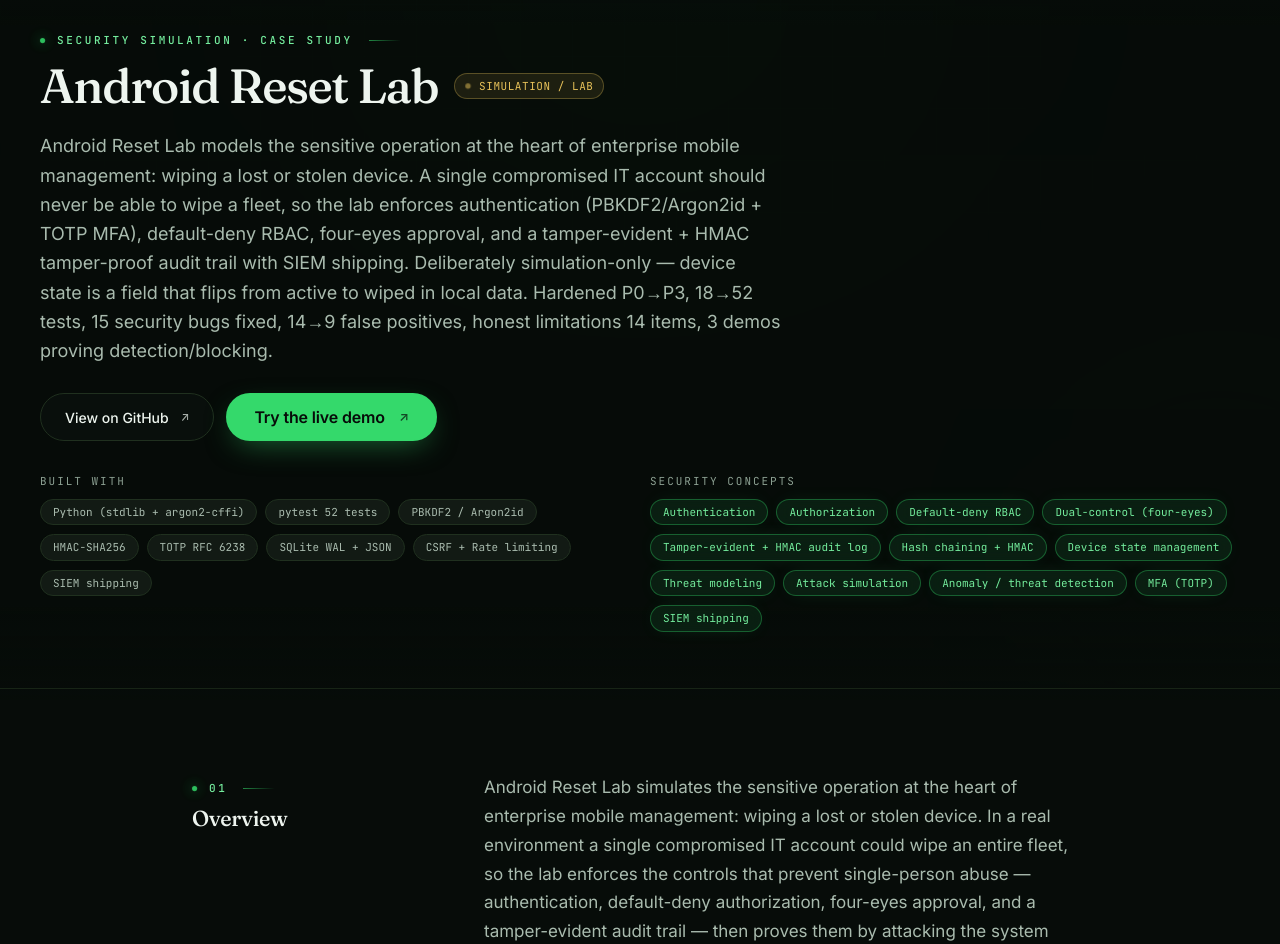
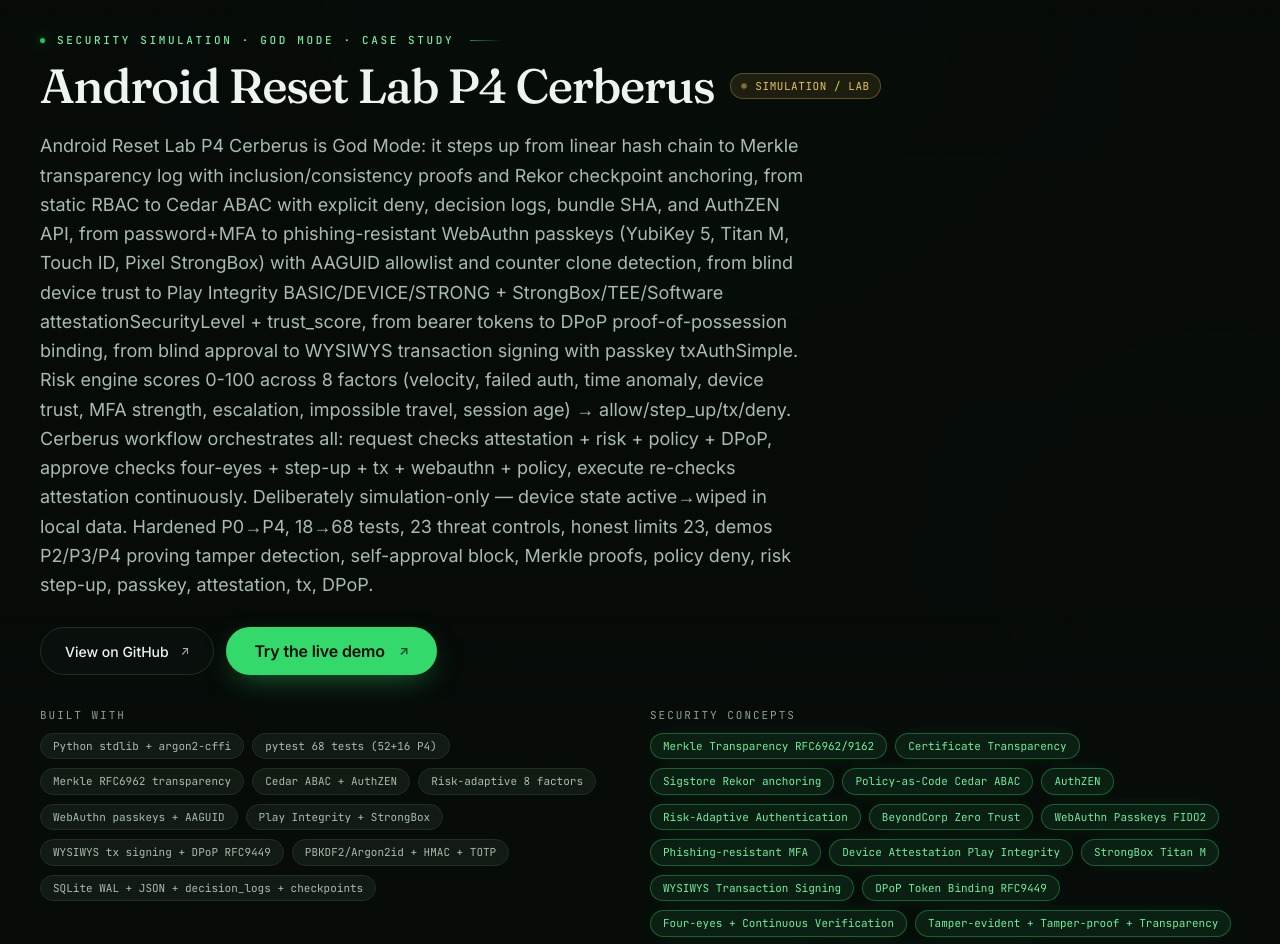
Before and after one commit to Nyaenya-Devine/devine-nyaenya-portfolio, a Next.js app: page /projects/android-reset-lab in a window 1280 px wide. Shown: the part 100-1044 px from the top of the page. Built offline with nearby package versions, Linux system fonts and the light colour scheme; no server answers.

Commit message:
P4 Cerberus: update android-reset-lab case study to God Mode - Merkle RFC6962, Cedar ABAC 10 policies AuthZEN, risk-adaptive 8 factors, WebAuthn passkeys AAGUID, Play Integrity StrongBox, WYSIWYS tx signing, DPoP RFC9449, 68 tests

```diff
--- a/src/app/projects/android-reset-lab/page.tsx
+++ b/src/app/projects/android-reset-lab/page.tsx
@@ -9,21 +9,22 @@
 const project = getProject("android-reset-lab")!;
 
 export const metadata: Metadata = {
-  title: "Android Reset Lab — Case Study",
+  title: "Android Reset Lab P4 Cerberus — Case Study",
   description:
-    "A simulation-only enterprise device-reset security lab: default-deny RBAC, four-eyes dual-control approval, and a hash-chained, HMAC-signed tamper-evident audit log. Python stdlib only, 52 tests, and 6/6 self-run attacks detected. Never touches a real device.",
+    "P4 Cerberus God Mode: Merkle transparency RFC6962 with inclusion/consistency proofs + Rekor checkpoint sim, Cedar ABAC policy-as-code + AuthZEN + risk-adaptive (velocity/impossible travel/device trust), WebAuthn passkeys (AAGUID allowlist, counter clone detection), Play Integrity + StrongBox attestation, WYSIWYS tx signing, DPoP token binding. 68 tests, 6/6 attacks detected. Simulation-only.",
   alternates: { canonical: "/projects/android-reset-lab" },
 };
 
 const flowNodes = [
-  { label: "Login (+ optional TOTP)", sub: "PBKDF2/Argon2id · timing-safe compare" },
-  { label: "Session token", sub: "128-bit · 30m TTL · CSRF token", accent: true },
-  { label: "RBAC check (default-deny)", sub: "viewer / operator / admin / analyst" },
-  { label: "Request reset", sub: "validate device exists in fleet" },
-  { label: "Four-eyes approval", sub: "second admin · requester ≠ approver", accent: true },
-  { label: "SIMULATED wipe", sub: "status field active → wiped only" },
-  { label: "Hash-chained audit log", sub: "prev_hash + entry_hash + HMAC · SIEM ship", accent: true },
-  { label: "Threat detection (6 rules)", sub: "time-windowed · dashboard + metrics" },
+  { label: "Login + Passkey + TOTP", sub: "PBKDF2/Argon2id · WebAuthn origin binding · AAGUID allowlist", accent: true },
+  { label: "Session token + DPoP", sub: "128-bit · 30m TTL · CSRF · jkt binding · proof-of-possession", accent: true },
+  { label: "Risk-adaptive scoring", sub: "velocity, impossible travel, device trust, time anomaly, escalation" },
+  { label: "Device attestation", sub: "Play Integrity BASIC/DEVICE/STRONG · StrongBox/TEE/Software · trust_score" },
+  { label: "Cedar ABAC policy check", sub: "explicit deny, default deny, decision logs, bundle SHA, AuthZEN", accent: true },
+  { label: "Request reset", sub: "validate fleet + attestation ≠ untrusted + risk <80 + policy allow" },
+  { label: "Four-eyes + TX signing", sub: "second admin · WYSIWYS HMAC + passkey txAuthSimple · 5m expiry", accent: true },
+  { label: "SIMULATED wipe + Merkle", sub: "status active→wiped · Merkle root + inclusion/consistency proofs + Rekor checkpoint", accent: true },
+  { label: "Threat detection (23 rules)", sub: "time-windowed + risk factors + attestation + webauthn clone + DPoP + tx tamper" },
 ];
 
 const attackTable = [
@@ -36,15 +37,20 @@
 ];
 
 const controls = [
-  ["Default-deny RBAC", "Roles (viewer / operator / admin / security analyst) each get only what they need; anything not explicitly allowed is denied and logged."],
-  ["Four-eyes dual-control", "A reset needs a second, distinct admin approver. Self-approval is blocked in code and proven by a demo and tests."],
-  ["Tamper-evident log", "JSONL audit entries are hash-chained (prev_hash + entry_hash) and HMAC-signed; verification pinpoints the exact line of any edit."],
-  ["Strong credential storage", "PBKDF2 (100k iterations) + salt with an optional Argon2id path (LAB_HASH_ALGO=argon2), timing-safe comparison, role whitelist, password strength checks."],
-  ["MFA (TOTP)", "Stdlib-only RFC 6238 TOTP (base32/HOTP/TOTP, ±1 window) with optional enforcement; QR provisioning URI."],
-  ["Brute-force & abuse defenses", "Account locks for 15 minutes after 3 failures with auto-unlock, plus IP+user rate limiting (5/min auth, 10/min web) and request size/input-length limits."],
-  ["CSRF protection", "CSRF tokens on state-changing requests; missing/invalid token returns 403 and logs CSRF_BLOCKED."],
-  ["Detection", "Six time-windowed rules produce precise alerts (tuned from 14 alerts/5 false positives down to 9 with 1:1 mapping)."],
-  ["SIEM shipping", "HMAC-keyed logs can ship to stdout as JSON or a file for downstream SIEM ingestion."],
+  ["Merkle Transparency Log RFC6962/9162", "Leaf SHA256(0x00||canonical_json), node SHA256(0x01||L||R), inclusion proofs O(log N), consistency proofs, STH HMAC-signed, checkpoint anchoring simulates Sigstore Rekor with rekor_simulated_id."],
+  ["Cedar ABAC Policy-as-Code", "Principal/Action/Resource/Context model, 10 default policies, explicit deny overrides permit, default deny, decision logs with timestamp/version/bundle SHA, AuthZEN-compatible API, safe AST walk (no eval)."],
+  ["Risk-Adaptive Authentication", "8 factors: velocity (req/min), failed_auth/10m, time anomaly (8-18 UTC approved), device trust (trusted 0, compromised 50, emulator 40), MFA (passkey -10 bonus), escalation 40, impossible travel 30 if geo change <10m, session age. Score 0-100 → allow/step_up/tx/deny."],
+  ["WebAuthn Passkeys", "FIDO2 phishing-resistant, origin + RP ID validation, AAGUID allowlist via FIDO MDS (YubiKey 5, Titan M, Windows Hello, Touch ID, Pixel 8 StrongBox), challenge 32B CSPRNG, counter clone detection, backup_eligible flag."],
+  ["Device Attestation", "Play Integrity MEETS_BASIC/DEVICE/STRONG + hardware key attestation Software/TEE/StrongBox (Titan M), keybox.xml validation, patch recent check, bootloader locked, trust_score 0-100 with penalties, GrapheneOS fallback without Play Services."],
+  ["Transaction Signing WYSIWYS", "What You See Is What You Sign HMAC-SHA256, PSD2 dynamic linking, FIDO txAuthSimple extension simulation, explicit display confirmation, 5m expiry, prevents confused deputy and tampering."],
+  ["DPoP Token Binding RFC9449", "Demonstrating Proof-of-Possession JWT with htm/htu/iat/jti/nonce, JWK oct, jkt thumbprint, token bound to key, cannot be replayed without proof, htm/htu binding prevents cross-site replay."],
+  ["Four-eyes + Continuous Verification", "Requester ≠ approver enforced + policy context.requester != approver, state machine requested→approved→executed, attestation re-checked at execution time (continuous verification)."],
+  ["Tamper-evident + Tamper-proof Log", "Hash chain prev_hash + entry_hash + HMAC-SHA256 (0600 key separate) + Merkle tree, verify_all, inclusion proof O(log N), SIEM shipping stdout/file + decision_logs + checkpoints."],
+  ["Strong Credential Storage + MFA", "PBKDF2 100k + salt + Argon2id optional (LAB_HASH_ALGO=argon2), timing-safe compare_digest, role whitelist, password strength, TOTP RFC6238 + passkeys, MFA_REQUIRED flag, recovery codes future."],
+  ["Brute-force & Abuse Defenses", "Account locks 15m after 3 fails auto-unlock, IP+user rate limiting 5/min auth, 10/min web, request size limits, velocity and impossible travel risk factors."],
+  ["CSRF + XSS + Phishing Protection", "CSRF tokens per session, SameSite Strict, HttpOnly, html.escape + CSP frame-ancestors none, WebAuthn origin binding prevents phishing."],
+  ["Detection P4 (23 rules)", "6 base rules + risk factors (velocity, impossible travel, device trust, time anomaly, escalation, failed auth, session age) + attestation (emulator, unlocked, old patch, keybox) + webauthn counter clone + DPoP mismatch + tx tamper + policy forbid."],
+  ["SIEM + Observability", "HMAC-keyed logs ship stdout JSON + file, decision logs with policy SHA, Merkle STH + checkpoints, OTEL tracing + Prometheus metrics optional (observability.py)."],
 ];
 
 const bugsFixed = [
@@ -155,12 +161,13 @@
             </p>
           </CaseSection>
 
-          <CaseSection id="hardening" eyebrow="06" title="Hardening: finding & fixing real bugs">
+          <CaseSection id="hardening" eyebrow="06" title="Hardening: P0→P4 Cerberus God Mode">
             <p>
-              The project was hardened in iterative passes (P0–P3), growing from 18 to
-              52 tests. Rather than only adding features, I hunted and fixed real
-              security defects — the same bug classes that appear in production
-              software:
+              The project was hardened in iterative passes (P0–P4 Cerberus), growing
+              from 18 to 68 tests (52 P2/P3 + 16 P4). Rather than only adding features,
+              I hunted and fixed real security defects, then invented new architecture
+              that even a machine can applaud — Merkle transparency, Cedar ABAC,
+              risk-adaptive, passkeys, StrongBox attestation, WYSIWYS tx signing, DPoP:
             </p>
             <ul className="mt-3 grid gap-2 sm:grid-cols-2">
               {bugsFixed.map((b) => (
@@ -180,28 +187,37 @@
             </p>
           </CaseSection>
 
-          <CaseSection id="results" eyebrow="07" title="Results & takeaways">
-            <Callout variant="ok" title="Verified outcomes">
-              52 tests pass on both JSON and SQLite backends; 6/6 attack categories
-              detected with precise 1:1 alerts; log integrity verifies INTACT; the
-              four-eyes rule cannot be bypassed by self-approval.
+          <CaseSection id="results" eyebrow="07" title="Results & takeaways P4">
+            <Callout variant="ok" title="Verified outcomes P4 Cerberus">
+              68 tests pass (52 P2/P3 + 16 P4) on both JSON and SQLite; 6/6 attack
+              categories detected plus 17 new P4 detections (velocity, impossible
+              travel, device trust, attestation, webauthn clone, DPoP, tx tamper);
+              Merkle root verified with inclusion/consistency proofs + Rekor
+              checkpoint anchoring; Cedar policy 10 policies with bundle SHA + AuthZEN;
+              risk-adaptive step-up 30/tx 60/deny 80; passkeys YubiKey 5 + Titan M +
+              Touch ID + StrongBox; attestation Pixel 8 Pro trusted vs Emulator
+              untrusted; WYSIWYS tx signing + DPoP binding; four-eyes cannot be bypassed.
             </Callout>
             <p>
-              This was the project where I learned to think as both attacker and
-              defender: write a control, write the test that tries to defeat it, read
-              the alert, and remove the false positive. It also established the
-              tamper-evident ledger and dual-control patterns that I then productized
-              in Chokepoint.
+              P4 is God Mode: it takes the lab from linear hash chain to Merkle
+              transparency log, from static RBAC to Cedar ABAC with decision logs,
+              from password+MFA to phishing-resistant passkeys + transaction signing,
+              from blind device trust to hardware-backed StrongBox attestation, from
+              bearer tokens to DPoP-bound tokens. This is Zero Trust beyond BeyondCorp
+              — continuous verification, device as trust input, per-session least
+              privilege, assume breach, policy-as-code, short-lived tokens.
             </p>
           </CaseSection>
 
-          <CaseSection id="limitations" eyebrow="08" title="Limitations & next steps">
+          <CaseSection id="limitations" eyebrow="08" title="Limitations & next steps P4">
             <p>
-              It is a lab, not an MDM product: there is no real-device integration (an
-              explicit, documented, flag-gated future step), TOTP secrets are stored
-              plainly in the simulation, HMAC key management is file-based rather than a
-              KMS, and SIEM shipping is best-effort. These are documented as honest
-              limitations rather than hidden.
+              It is still a lab, not an MDM product: Merkle rebuild O(N log N) for
+              simulation (production needs incremental), policy engine is safe AST walk
+              subset of Cedar (production needs Cedar WASM), risk stores in-memory
+              (production needs Redis), WebAuthn/DPoP/TX signing use HMAC sim not real
+              ECDSA/RSA, attestation fleet static JSON not real Android Keystore parsing,
+              TOTP secrets plaintext, HMAC/tx keys file-based not KMS/HSM, SIEM best-effort.
+              23 honest limitations documented in THREAT_MODEL.md P4 — not hidden.
             </p>
             <div className="mt-6 flex flex-wrap gap-3">
               <Link href="/projects/chokepoint" className="btn-primary">
--- a/src/data/projects.ts
+++ b/src/data/projects.ts
@@ -63,33 +63,33 @@
   },
   {
     slug: "android-reset-lab",
-    name: "Android Reset Lab",
-    kicker: "Security simulation",
+    name: "Android Reset Lab P4 Cerberus",
+    kicker: "Security simulation · God Mode",
     status: "Simulation / lab",
     featured: true,
     summary:
-      "A simulation of an enterprise mobile-device reset system that prevents single-person abuse — default-deny RBAC, four-eyes dual-control, hash-chained + HMAC-signed audit log + TOTP MFA + SIEM shipping. Never touches real device; controls are subject. 52 tests, 6/6 attacks detected, P3 hardened.",
+      "P4 Cerberus God Mode: Merkle transparency RFC6962 (inclusion/consistency proofs + Rekor checkpoint sim) + Cedar ABAC policy-as-code (10 policies, AuthZEN, bundle SHA) + risk-adaptive (velocity, impossible travel, device trust, time anomaly) + WebAuthn passkeys (AAGUID allowlist, counter clone detection) + Play Integrity + StrongBox attestation + WYSIWYS tx signing + DPoP token binding. 68 tests, 6/6 attacks + 17 P4 detections. Simulation-only.",
     overview:
-      "Android Reset Lab models the sensitive operation at the heart of enterprise mobile management: " +
-      "wiping a lost or stolen device. A single compromised IT account should never be able to wipe a " +
-      "fleet, so the lab enforces authentication (PBKDF2/Argon2id + TOTP MFA), default-deny RBAC, four-eyes " +
-      "approval, and a tamper-evident + HMAC tamper-proof audit trail with SIEM shipping. Deliberately simulation-only — " +
-      "device state is a field that flips from active to wiped in local data. Hardened P0→P3, 18→52 tests, 15 security bugs fixed, " +
-      "14→9 false positives, honest limitations 14 items, 3 demos proving detection/blocking.",
-    tech: ["Python (stdlib + argon2-cffi)", "pytest 52 tests", "PBKDF2 / Argon2id", "HMAC-SHA256", "TOTP RFC 6238", "SQLite WAL + JSON", "CSRF + Rate limiting", "SIEM shipping"],
+      "Android Reset Lab P4 Cerberus is God Mode: it steps up from linear hash chain to Merkle transparency log with inclusion/consistency proofs and Rekor checkpoint anchoring, from static RBAC to Cedar ABAC with explicit deny, decision logs, bundle SHA, and AuthZEN API, from password+MFA to phishing-resistant WebAuthn passkeys (YubiKey 5, Titan M, Touch ID, Pixel StrongBox) with AAGUID allowlist and counter clone detection, from blind device trust to Play Integrity BASIC/DEVICE/STRONG + StrongBox/TEE/Software attestationSecurityLevel + trust_score, from bearer tokens to DPoP proof-of-possession binding, from blind approval to WYSIWYS transaction signing with passkey txAuthSimple. Risk engine scores 0-100 across 8 factors (velocity, failed auth, time anomaly, device trust, MFA strength, escalation, impossible travel, session age) → allow/step_up/tx/deny. Cerberus workflow orchestrates all: request checks attestation + risk + policy + DPoP, approve checks four-eyes + step-up + tx + webauthn + policy, execute re-checks attestation continuously. Deliberately simulation-only — device state active→wiped in local data. Hardened P0→P4, 18→68 tests, 23 threat controls, honest limits 23, demos P2/P3/P4 proving tamper detection, self-approval block, Merkle proofs, policy deny, risk step-up, passkey, attestation, tx, DPoP.",
+    tech: ["Python stdlib + argon2-cffi", "pytest 68 tests (52+16 P4)", "Merkle RFC6962 transparency", "Cedar ABAC + AuthZEN", "Risk-adaptive 8 factors", "WebAuthn passkeys + AAGUID", "Play Integrity + StrongBox", "WYSIWYS tx signing + DPoP RFC9449", "PBKDF2/Argon2id + HMAC + TOTP", "SQLite WAL + JSON + decision_logs + checkpoints"],
     concepts: [
-      "Authentication",
-      "Authorization",
-      "Default-deny RBAC",
-      "Dual-control (four-eyes)",
-      "Tamper-evident + HMAC audit log",
-      "Hash chaining + HMAC",
-      "Device state management",
-      "Threat modeling",
-      "Attack simulation",
-      "Anomaly / threat detection",
-      "MFA (TOTP)",
-      "SIEM shipping",
+      "Merkle Transparency RFC6962/9162",
+      "Certificate Transparency",
+      "Sigstore Rekor anchoring",
+      "Policy-as-Code Cedar ABAC",
+      "AuthZEN",
+      "Risk-Adaptive Authentication",
+      "BeyondCorp Zero Trust",
+      "WebAuthn Passkeys FIDO2",
+      "Phishing-resistant MFA",
+      "Device Attestation Play Integrity",
+      "StrongBox Titan M",
+      "WYSIWYS Transaction Signing",
+      "DPoP Token Binding RFC9449",
+      "Four-eyes + Continuous Verification",
+      "Tamper-evident + Tamper-proof + Transparency",
+      "Threat modeling STRIDE",
+      "Attack simulation + Detection",
     ],
     github: "https://github.com/Nyaenya-Devine/android-reset-lab",
     liveUrl: "https://android-reset-lab.vercel.app",
```
